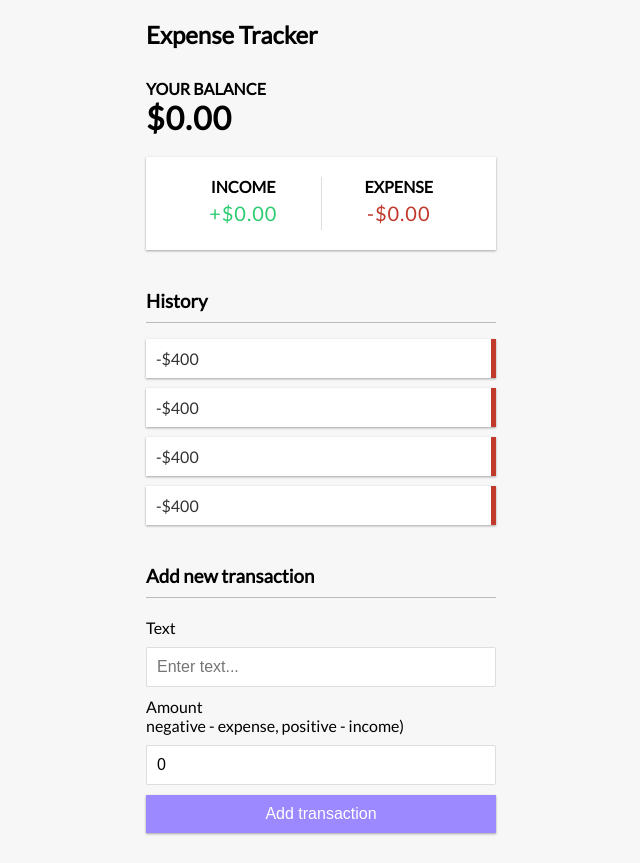
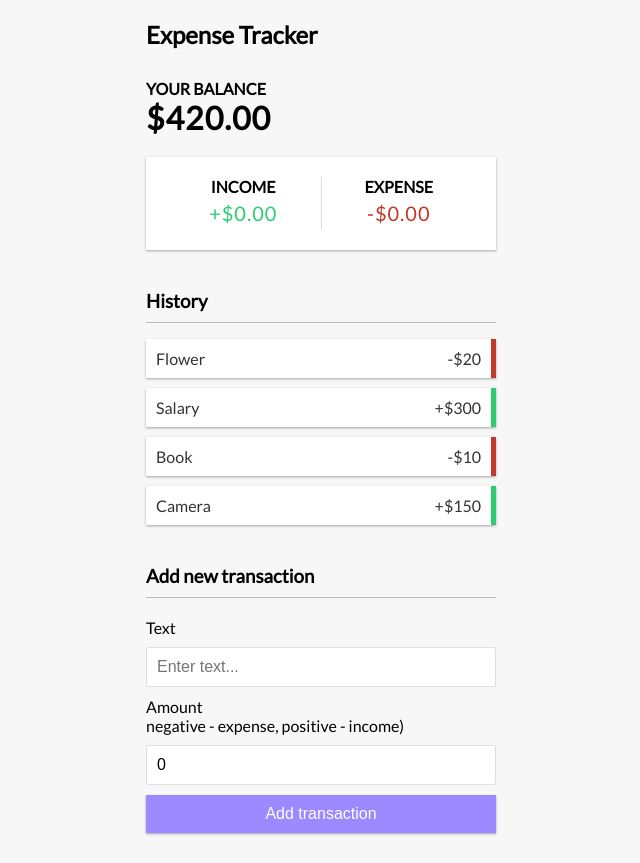
Before and after one commit to charlenegipulan/expense-tracker, a React (Create React App) app: page / in a window 1280 px wide. Shown: the whole page, without its empty margins (319-959 px from the left). Built offline with nearby package versions, Linux system fonts and the light colour scheme; the HTML template or start-up script is replaced by a standard one.

Commit message:
fix total balance

```diff
--- a/src/components/Balance.js
+++ b/src/components/Balance.js
@@ -1,10 +1,16 @@
-import React from 'react'
+import React, { useContext } from 'react'
+import { GlobalContext } from '../context/GlobalState'
 
 export const Balance = () => {
+    const { transactions } = useContext(GlobalContext);
+
+    const amounts = transactions.map(transaction => transaction.amount);
+    const total = amounts.reduce((acc, item) => (acc += item), 0).toFixed(2);
+
     return (
         <>
         <h4>Your Balance</h4>
-        <h1 id="balance">$0.00</h1>
+        <h1 id="balance">${total}</h1>
         </>
     )
 }
--- a/src/components/IncomeExpenses.js
+++ b/src/components/IncomeExpenses.js
@@ -1,6 +1,9 @@
-import React from 'react'
+import React, { useContext } from 'react';
+import { GlobalContext } from '../context/GlobalState';
 
 export const IncomeExpenses = () => {
+  const { transactions } = useContext(GlobalContext);
+
     return (
         <div className="inc-exp-container">
         <div>
--- /dev/null
+++ b/src/components/Transaction.js
@@ -0,0 +1,11 @@
+import React from 'react'
+
+export const Transaction = ({ transaction }) => {
+    const sign = transaction.amount < 0 ? '-' : '+';
+
+    return (
+        <li className={transaction.amount < 0 ? 'minus' : 'plus'}>
+            { transaction.text } <span>{sign}${Math.abs(transaction.amount)}</span><button className="delete-btn">x</button>
+        </li>
+    )
+}
--- a/src/components/TransactionList.js
+++ b/src/components/TransactionList.js
@@ -1,4 +1,6 @@
 import React, { useContext} from 'react';
+import { Transaction } from './Transaction'
+
 import { GlobalContext } from '../context/GlobalState'
 
 export const TransactionList = () => {
@@ -9,10 +11,7 @@
         <>
             <h3>History</h3>
             <ul className="list">
-                { transactions.map(transaction => (<li className="minus">
-                    { transactions.text } <span>-$400</span><button className="delete-btn">x</button>
-                </li>))}
-
+                { transactions.map(transaction => ( <Transaction key={transaction.id} transaction = {transaction} />) )}
             </ul>
         </>
     )
```
